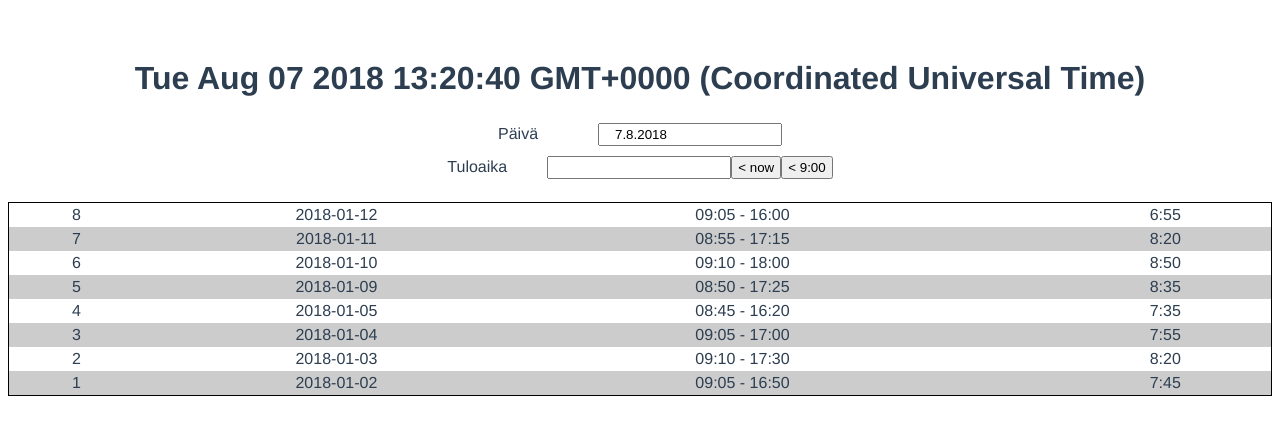
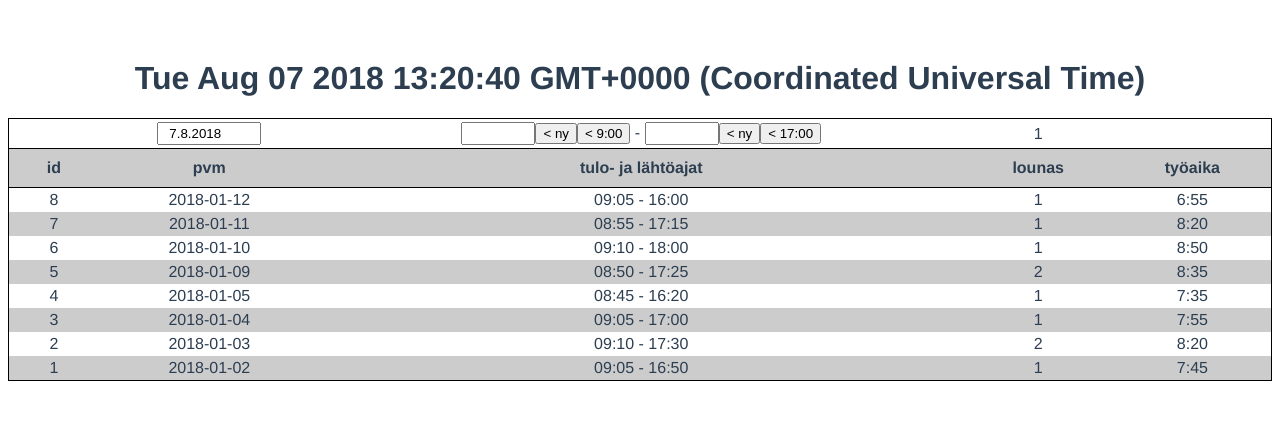
Before and after one commit to tzrissan/tuntikirjanpito, a Vue app: page / in a window 1280 px wide. Shown: the top 434 px of the page. Built offline with nearby package versions, Linux system fonts and the light colour scheme; no server answers.

Commit message:
Edistetty datan käsitelyä

```diff
--- a/src/components/Lomake.vue
+++ b/src/components/Lomake.vue
@@ -2,33 +2,44 @@
     <div class="hello">
         <h1>{{ today | moment("D.M.YYYY") }}</h1>
         <form @submit="tallenna">
-            <label for="date">Päivä</label>
-            <input type="text" id="date" v-model="date"/><br/>
-
-            <label for="tuloaika" >Tuloaika</label>
-            <input type="text" id="tuloaika" v-model="tuloaika"/>
-            <input type="button" class="now" value="< now" v-on:click="tulinJust()" />
-            <input type="button" class="now" value="< 9:00" v-on:click="tulinYsilt()" /><br/>
-
-            <label for="lahtoaika" v-if="tuloaika">Lähtöaika</label>
-            <input type="text" id="lahtoaika" v-model="lahtoaika" v-if="tuloaika"/>
-            <input type="button" class="now" value="< now"  v-if="tuloaika" v-on:click="meenIhanKohta()" />
-            <input type="button" class="now" value="< 17:00"  v-if="tuloaika" v-on:click="meenViidelta()" /><br/>
-
-            <input type="submit" value="Tallenna" v-if="tuloaika && lahtoaika" />
-        </form>
             <table>
+                <thead>
+                <tr class="lomake">
+                    <td>{{ id }}</td>
+                    <td><input type="text" id="date" maxlength="10" v-model="date"/></td>
+                    <td><input type="text" id="tuloaika" maxlength="5" v-model="tuloaika"/>
+                        <input type="button" value="< ny" v-on:click="tulinJust()"/>
+                        <input type="button" value="< 9:00" v-on:click="tulinYsilt()"/>
+                        -
+                        <input type="text" id="lahtoaika" v-model="lahtoaika"/>
+                        <input type="button" value="< ny" v-on:click="meenIhanKohta()"/>
+                        <input type="button" value="< 17:00" v-on:click="meenViidelta()"/>
+                    </td>
+                    <td>1</td>
+                    <td><input type="submit" value="Tallenna" v-if="tuloaika && lahtoaika"/>
+                        <input type="reset" value="Peruuta" v-if="id" v-on:click="tyhjenna()"/>
+                    </td>
+                </tr>
+                <tr>
+                    <th>id</th>
+                    <th>pvm</th>
+                    <th>tulo- ja lähtöajat</th>
+                    <th>lounas</th>
+                    <th>työaika</th>
+                </tr>
+                </thead>
                 <tbody>
                 <tr v-for="tyoaika in laskevassaJarjestyksessa(tyoajat.merkinnat)" v-bind:key="tyoaika.id"
                     v-on:click="edit(tyoaika)">
-                <td >{{ tyoaika.id }}</td>
-                <td >{{ tyoaika.date | moment("D.M.YYYY") }}</td>
+                    <td>{{ tyoaika.id }}</td>
+                    <td>{{ tyoaika.date | moment("D.M.YYYY") }}</td>
                     <td>{{ tyoaika.tuloaika }} - {{ tyoaika.lahtoaika }}</td>
                     <td>{{ tyoaika.lounaita }}</td>
                     <td>{{ aika(tyoaika.tuloaika, tyoaika.lahtoaika) }}</td>
                 </tr>
                 </tbody>
             </table>
+        </form>
     </div>
 </template>
 
@@ -47,10 +58,10 @@
         const now = new Date();
         let hour = now.getHours();
         const minute = now.getMinutes();
-        let minuteRounded = Math.round(minute/5)*5;
+        let minuteRounded = Math.round(minute / 5) * 5;
         if (minuteRounded >= 60) {
             hour++;
-            minuteRounded-=60;
+            minuteRounded -= 60;
         }
         const hourFormatted = numeral(hour).format('00');
         const minuteRoundedAndFormatted = numeral(minuteRounded).format('00');
@@ -102,12 +113,17 @@
         props: {},
         methods: {
             tallenna(e) {
+                e.preventDefault();
                 if (this.id && this.tyoajat.merkinnat.find(t => t.id === this.id)) {
                     const update = this.tyoajat.merkinnat.find(t => t.id === this.id);
                     update.date = formatDbDateFromUiString(this.date);
                     update.tuloaika = formatTimeFromString(this.tuloaika);
                     update.lahtoaika = formatTimeFromString(this.lahtoaika);
                     update.lounaita = 1
+                    axios.put('/tunnit.data', update)
+                        .then(function (response) {
+                            //NOOP
+                        });
                 } else {
                     const newLine = {
                         date: formatDbDateFromUiString(this.date),
@@ -122,10 +138,16 @@
                             merkinnat.push(newLine);
                         });
                 }
+                this.id = undefined;
                 this.date = tanaan();
                 this.tuloaika = undefined;
                 this.lahtoaika = undefined;
-                e.preventDefault();
+            },
+            tyhjenna() {
+                this.id = undefined;
+                this.date = tanaan();
+                this.tuloaika = undefined;
+                this.lahtoaika = undefined;
             },
             laskevassaJarjestyksessa(rivit) {
                 return _.sortBy(rivit, 'date').reverse();
@@ -149,12 +171,10 @@
                 return `${h}:${m}`;
             },
             edit(tyoaika) {
-
                 if (tyoaika.editing) {
                     tyoaika.editing = false;
                 } else {
                     tyoaika.editing = true;
-                    console.log(tyoaika);
                     this.id = tyoaika.id;
                     this.date = formatUiDateFromDbString(tyoaika.date);
                     this.tuloaika = tyoaika.tuloaika;
@@ -187,18 +207,21 @@
         margin: 5px 0;
     }
 
-    input {
-        width: 150px;
+    input[text] {
         text-align: left;
         margin: 5px 0;
         padding: 2px 15px;
     }
 
-    input.now {
-        width: initial;
-        padding: 2px 5px;
+    input#date {
+        width: 80px;
+        padding: 2px 10px;
     }
 
+    input#tuloaika, input#lahtoaika {
+        width: 50px;
+        padding: 2px 10px;
+    }
 
     table {
         border: 1px solid black;
@@ -210,11 +233,18 @@
         padding: 3px 15px;
     }
 
-    tr:nth-child(even) {background: #CCC}
-    tr:nth-child(odd) {background: #FFF}
+    tr:nth-child(even) {
+        background: #CCC
+    }
 
-    .editing {
-        color: red;
+    tr:nth-child(odd) {
+        background: #FFF
+    }
+
+    th {
+        border-top: 1px solid black;
+        border-bottom: 1px solid black;
+        padding: 10px 20px;
     }
 
 </style>
--- a/src/data.js
+++ b/src/data.js
@@ -5,14 +5,14 @@ import axios from 'axios';
 // { date: '$1.2018', tuloaika: '$2', lahtoaika: '$3', lounaat: $4 },
 
 const demo_data = [
-    {id: 1, date: '2018-01-02', tuloaika: '09:05', lahtoaika: '16:50', lounaat: 1},
-    {id: 2, date: '2018-01-03', tuloaika: '09:10', lahtoaika: '17:30', lounaat: 2},
-    {id: 3, date: '2018-01-04', tuloaika: '09:05', lahtoaika: '17:00', lounaat: 1},
-    {id: 4, date: '2018-01-05', tuloaika: '08:45', lahtoaika: '16:20', lounaat: 1},
-    {id: 5, date: '2018-01-09', tuloaika: '08:50', lahtoaika: '17:25', lounaat: 2},
-    {id: 6, date: '2018-01-10', tuloaika: '09:10', lahtoaika: '18:00', lounaat: 1},
-    {id: 7, date: '2018-01-11', tuloaika: '08:55', lahtoaika: '17:15', lounaat: 1},
-    {id: 8, date: '2018-01-12', tuloaika: '09:05', lahtoaika: '16:00', lounaat: 1}
+    {id: 1, date: '2018-01-02', tuloaika: '09:05', lahtoaika: '16:50', lounaita: 1},
+    {id: 2, date: '2018-01-03', tuloaika: '09:10', lahtoaika: '17:30', lounaita: 2},
+    {id: 3, date: '2018-01-04', tuloaika: '09:05', lahtoaika: '17:00', lounaita: 1},
+    {id: 4, date: '2018-01-05', tuloaika: '08:45', lahtoaika: '16:20', lounaita: 1},
+    {id: 5, date: '2018-01-09', tuloaika: '08:50', lahtoaika: '17:25', lounaita: 2},
+    {id: 6, date: '2018-01-10', tuloaika: '09:10', lahtoaika: '18:00', lounaita: 1},
+    {id: 7, date: '2018-01-11', tuloaika: '08:55', lahtoaika: '17:15', lounaita: 1},
+    {id: 8, date: '2018-01-12', tuloaika: '09:05', lahtoaika: '16:00', lounaita: 1}
 ];
 
 const data = {
```
Lines whose indentation alone changed are shown as unchanged.
